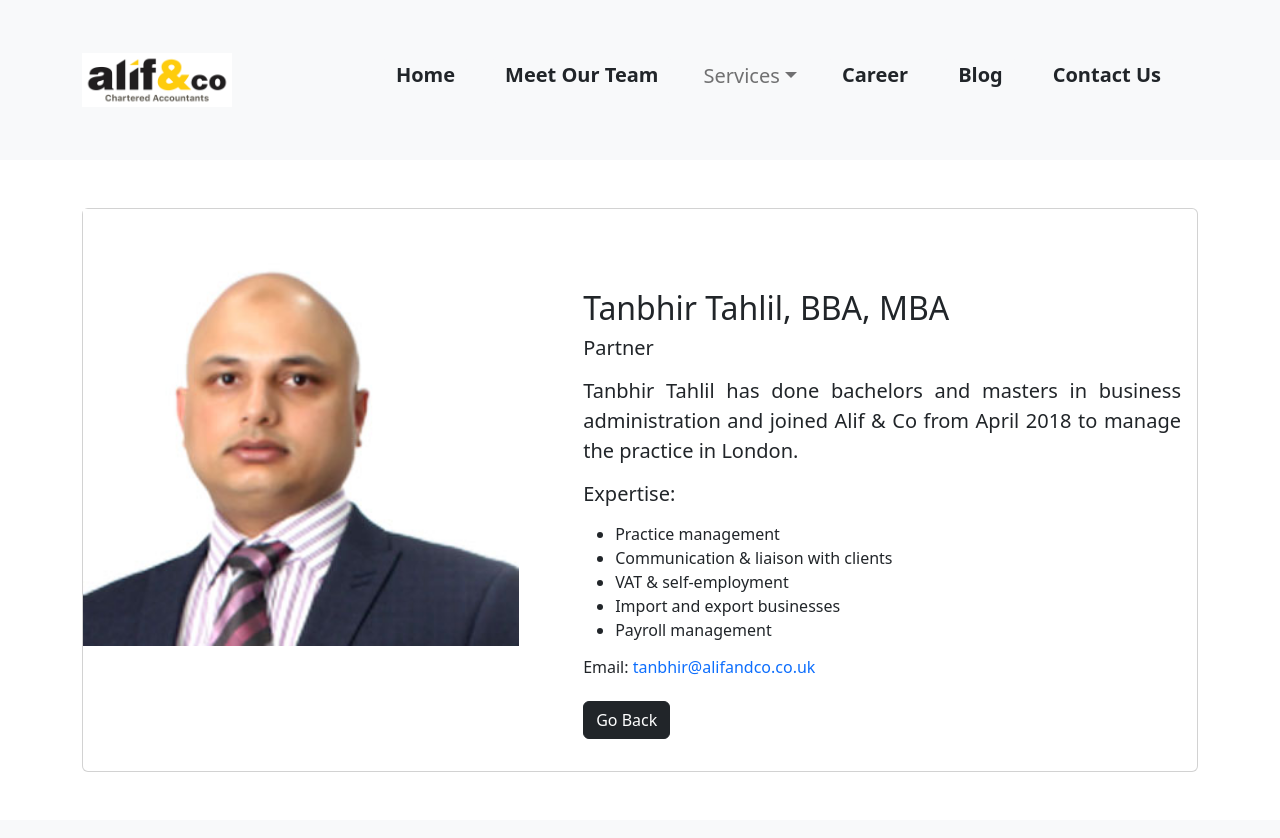
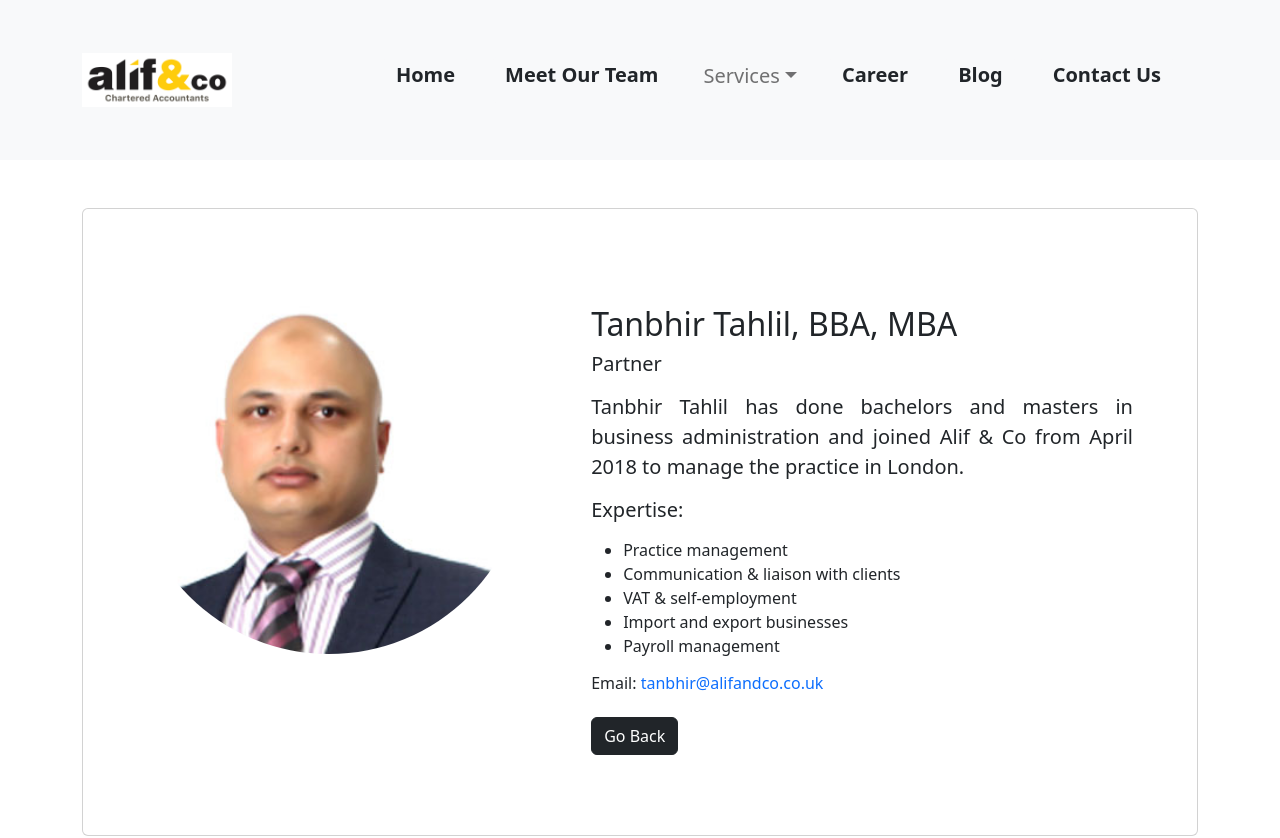
Before and after one commit to samimeadad/alifandco-final, a React (Create React App) app: page /core-team/member-2 in a window 1280 px wide. Shown: the top 838 px of the page. Built offline with nearby package versions, Linux system fonts and the light colour scheme.

Commit message:
Meet our core team done

```diff
--- a/src/Pages/CoreTeam/Member1.js
+++ b/src/Pages/CoreTeam/Member1.js
@@ -6,13 +6,13 @@ import memberImage from '../../images/core-team/members/Md-Mohiuddin.jpg';
 const Member1 = () => {
     return (
         <Container className='my-5'>
-            <Card className="card">
-                <Row className="">
+            <Card className="card p-5">
+                <Row className="g-5">
                     <Col xs={ 12 } sm={ 12 } md={ 5 } lg={ 5 }>
-                        <img src={ memberImage } className="img-fluid w-100" alt="MemberImage" />
+                        <img src={ memberImage } className="img-fluid w-100" alt="MemberImage" style={ { borderRadius: "50%" } } />
                     </Col>
                     <Col xs={ 12 } sm={ 12 } md={ 7 } lg={ 7 }>
-                        <div className="card-body mt-5" style={ { textAlign: "justify" } }>
+                        <div className="card-body" style={ { textAlign: "justify" } }>
                             <h4 className="card-title fs-2">Md Mohiuddin, ACA, FCCA, CPFA</h4>
                             <h5>Chartered Accountant, ATOL Reporting Accountant</h5>
                             <p className="card-text mt-3 fs-5" style={ { textAlign: "justify" } }>Md Mohiuddin has started this firm in 2012 having qualified as a Chartered Certified Accountant in 2009. He also qualified as a Chartered Public Finance Accountant in 2017. Last but not least, recently he has also achieved the membership of ICAEW.</p>
--- a/src/Pages/CoreTeam/Member2.js
+++ b/src/Pages/CoreTeam/Member2.js
@@ -6,13 +6,13 @@ import memberImage from '../../images/core-team/members/Tanbhir_Tahlil.jpg';
 const Member2 = () => {
     return (
         <Container className='my-5'>
-            <Card className="card mb-3">
+            <Card className="card p-5">
                 <Row className="g-5">
                     <Col xs={ 12 } sm={ 12 } md={ 5 } lg={ 5 }>
-                        <img src={ memberImage } className="img-fluid w-100" alt="MemberImage" />
+                        <img src={ memberImage } className="img-fluid w-100" alt="MemberImage" style={ { borderRadius: "50%" } } />
                     </Col>
                     <Col xs={ 12 } sm={ 12 } md={ 7 } lg={ 7 }>
-                        <div className="card-body mt-5" style={ { textAlign: "justify" } }>
+                        <div className="card-body mt-3" style={ { textAlign: "justify" } }>
                             <h4 className="card-title fs-2 mt-3">Tanbhir Tahlil, BBA, MBA</h4>
                             <h5>Partner</h5>
                             <p className="card-text mt-3 fs-5" style={ { textAlign: "justify" } }>Tanbhir Tahlil has done bachelors and masters in business administration and joined Alif & Co from April 2018 to manage the practice in London.</p>
--- a/src/Pages/CoreTeam/Member3.js
+++ b/src/Pages/CoreTeam/Member3.js
@@ -9,14 +9,14 @@ const Member3 = () => {
             <Card className="card p-5">
                 <Row className="g-5">
                     <Col xs={ 12 } sm={ 12 } md={ 5 } lg={ 5 }>
-                        <img src={ memberImage } className="img-fluid w-100" alt="MemberImage" />
+                        <img src={ memberImage } className="img-fluid w-100" alt="MemberImage" style={ { borderRadius: "50%" } } />
                     </Col>
                     <Col xs={ 12 } sm={ 12 } md={ 7 } lg={ 7 }>
                         <div className="card-body mt-4" style={ { textAlign: "justify" } }>
                             <h4 className="card-title fs-2">Mohammad Fahad Ahmed, MAAT</h4>
                             <h5>Assistant Accountant</h5>
                             <p className="card-text mt-4 fs-5" style={ { textAlign: "justify" } }>Mohammad Fahad Ahmed has joined Alif & Co from very beginning and qualified as a member of AAT in 2018.</p>
-                            <h5 className='mt-4'>Expertise:</h5>
+                            <h5 className='mt-3'>Expertise:</h5>
                             <p className='mt-3'>
                                 <ul>
                                     <li>Bookkeeping</li>
@@ -25,10 +25,10 @@ const Member3 = () => {
                                     <li>Payroll management</li>
                                 </ul>
                             </p>
-                            <p className='mt-4'>
+                            <p className='mt-3'>
                                 <h6>Email: <a href="mailto:info@alifandco.co.uk" className='text-primary text-decoration-none' >info@alifandco.co.uk</a></h6>
                             </p>
-                            <p className="card-text mt-4"><Link to="/core-team"><Button variant="dark">Go Back</Button></Link></p>
+                            <p className="card-text mt-5"><Link to="/core-team"><Button variant="dark">Go Back</Button></Link></p>
                         </div>
                     </Col>
                 </Row>
```
